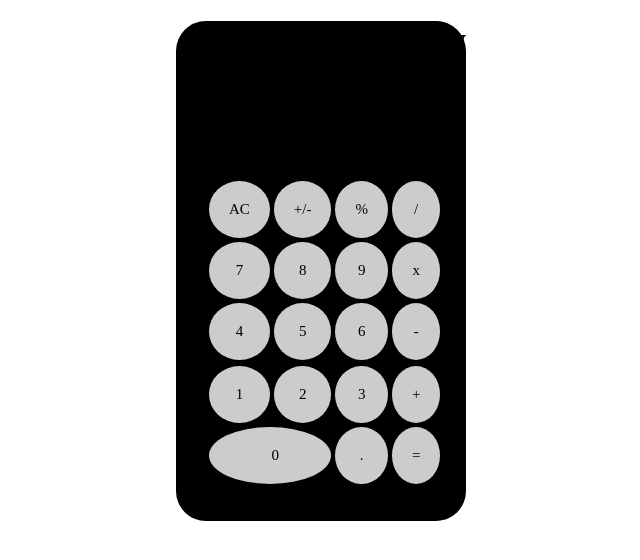
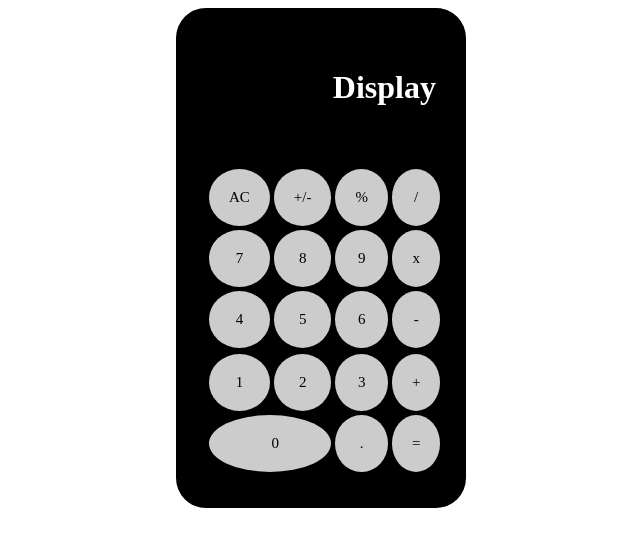
Before and after one commit to DilinaBandara/magic-calulator.js, a plain HTML site: page index.html in a window 1280 px wide. Shown: the whole page, without its empty margins (319-959 px from the left). Drawn offline with Linux system fonts and the light colour scheme.

Commit message:
Edit display

```diff
--- a/index.html
+++ b/index.html
@@ -11,10 +11,10 @@
 
 <body>
   <div class="container">
-    <div class="display">
-      <h1>Display</h1>
-    </div>
     <div class="grid-container">
+      <div class="display">
+        <h1>Display</h1>
+      </div>
       <table class="btn-table">
         <tr>
           <td>
--- a/styles.css
+++ b/styles.css
@@ -9,10 +9,10 @@
 .btn-table{
   margin: auto;
   width: 100%;
+  margin-top: 60px;
 }
 
 .grid-container {
-  margin-top: 120px;
   margin-left: 30px;
   margin-right: 30px;
 }
@@ -31,6 +31,7 @@
 }
 
 .display{
-  color: black;
+  padding-top: 40px;
+  color: white;
   text-align: right
 }
```
